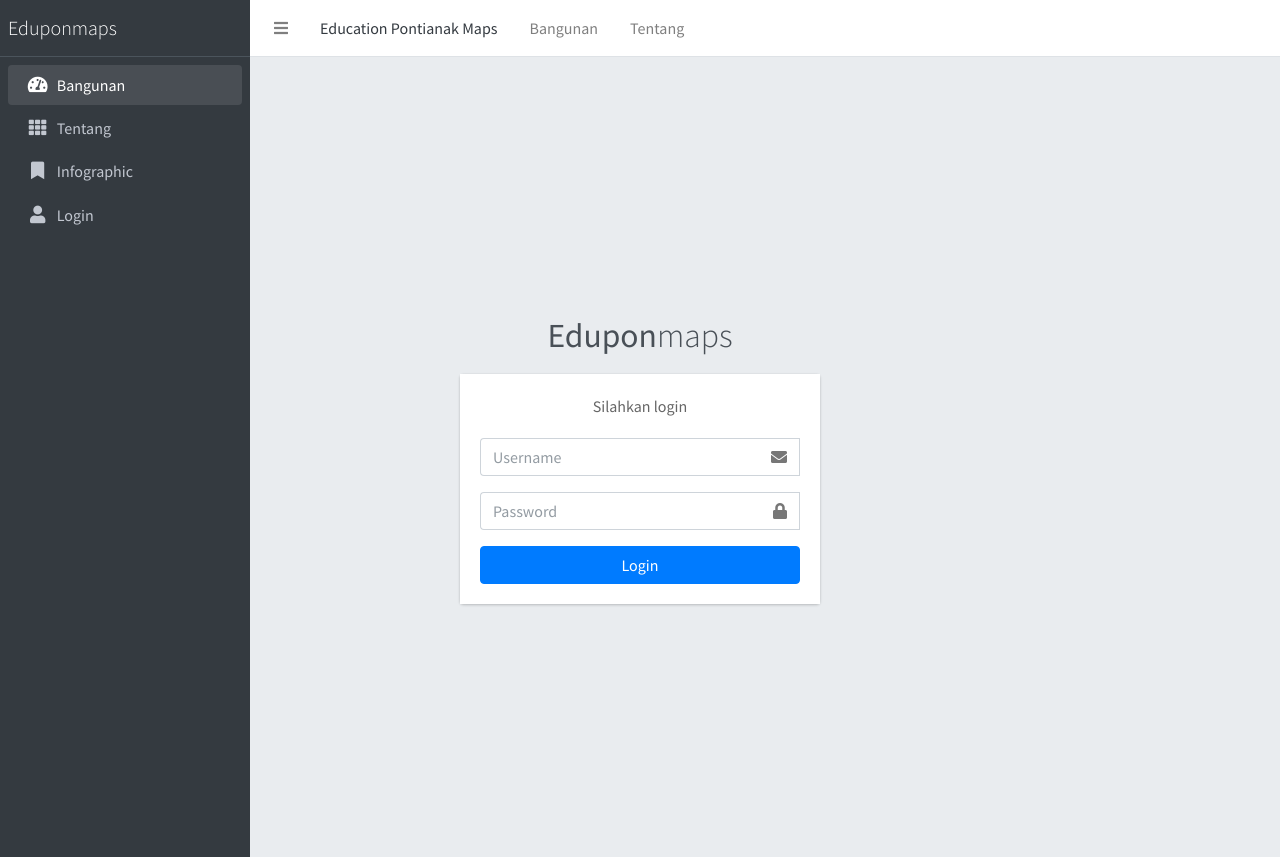
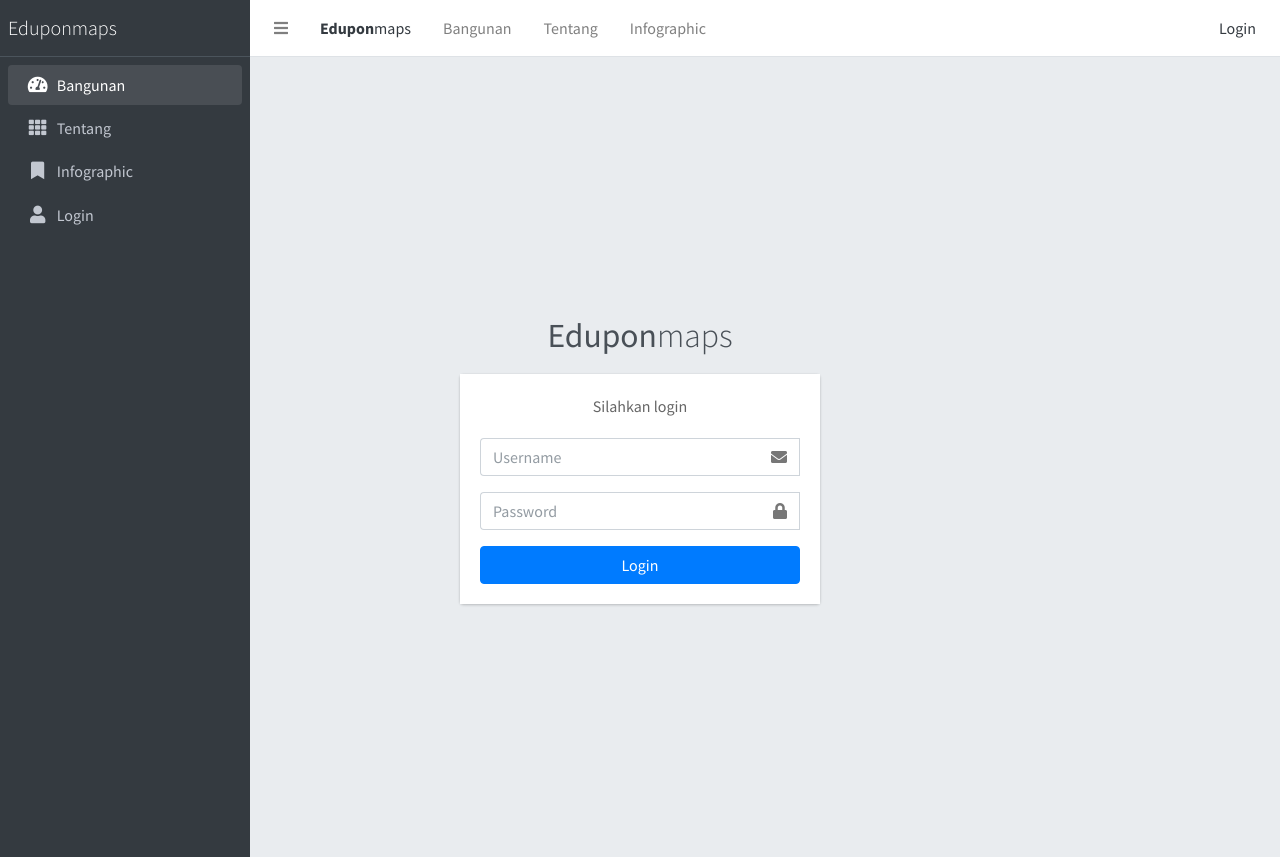
Before and after one commit to Hisarcode/sig, a CodeIgniter app: page /eduponmaps/index.php/auth/index in a window 1280 px wide. Run offline with CodeIgniter, Linux system fonts and the light colour scheme; some libraries are stand-ins or nearby versions.

Commit message:
add login button and infographic

```diff
--- a/application/views/templates/topnavbar.php
+++ b/application/views/templates/topnavbar.php
@@ -8,7 +8,7 @@
             </li>
 
             <li class="nav-item d-sm-inline-block">
-                <a class="nav-link text-dark">Education Pontianak Maps</a>
+                <a href="<?= base_url() ?>" class="nav-link text-dark"><b>Edupon</b>maps</a>
             </li>
 
             <li class="nav-item d-none d-sm-inline-block">
@@ -18,7 +18,36 @@
             <li class="nav-item d-none d-sm-inline-block">
                 <a href="<?= base_url('tentang/') ?>" class="nav-link">Tentang</a>
             </li>
+
+
+            <?php if ($title == "Eduponmaps") :  ?>
+                <!-- SEARCH FORM -->
+                <form class="form-inline ml-3" role="search">
+                    <div class="input-group input-group-sm">
+                        <input class="form-control form-control-navbar" type="text" id="keyword" autocomplete="off" placeholder="Search" aria-label="Search">
+                        <div class="input-group-append">
+                            <button class="btn btn-navbar" type="button" id="caribykeyword">
+                                <i class="fas fa-search"></i>
+                            </button>
+                        </div>
+                    </div>
+                </form>
+            <?php endif; ?>
+
+
+            <li class="nav-item d-none d-sm-inline-block">
+                <a href="<?= base_url('infographic') ?>" class="nav-link">Infographic</a>
+            </li>
         </ul>
 
+        <ul class="navbar-nav ml-auto">
+            <li class="nav-item">
+                <?php if (!($this->session->userdata('username') <> "")) { ?>
+                    <a href="<?= base_url('auth') ?>" class="nav-link text-dark">Login</a>
+                <?php } else { ?>
+                    <a href="<?= base_url('auth\logout') ?>" class="nav-link text-dark">Logout</a>
+                <?php } ?>
+            </li>
+        </ul>
     </nav>
     <!-- /.navbar -->
```
